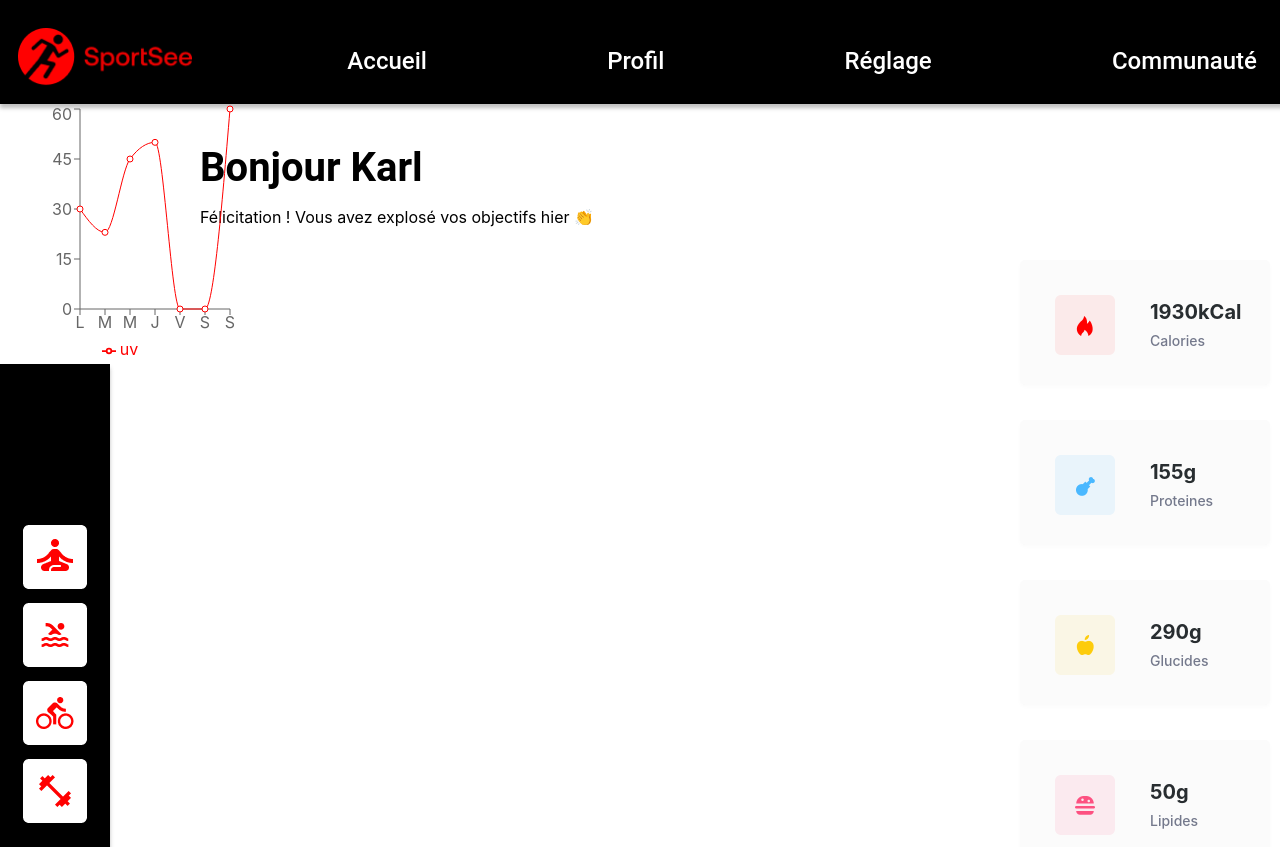
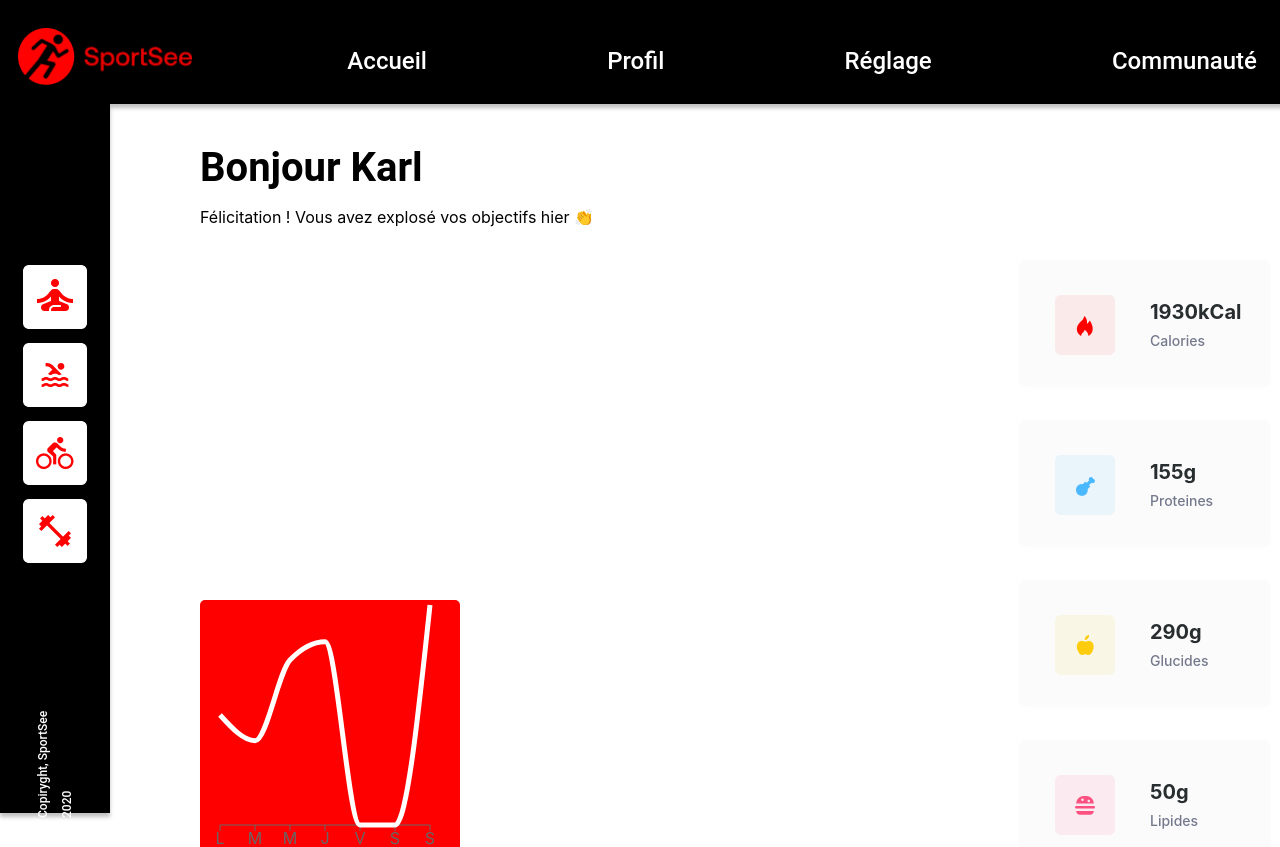
Before and after one commit to MaximilienProville75/MaximilienProville75-Proville_P12_22012022, a React (Create React App) app in the folder sportsee/: page / in a window 1280 px wide. Shown: the top 847 px of the page. Built offline with nearby package versions, Linux system fonts and the light colour scheme.

Commit message:
26-01 18:57 --> AvgGraph

```diff
--- a/sportsee/src/components/DashBoard/DashBoard.css
+++ b/sportsee/src/components/DashBoard/DashBoard.css
@@ -3,3 +3,9 @@
     right: 10px;
     top: 260px;
 }
+
+.AverageSession{
+    position:absolute;
+    left: 200px;
+    top: 600px;
+}
--- a/sportsee/src/components/DashBoard/DashBoard.js
+++ b/sportsee/src/components/DashBoard/DashBoard.js
@@ -14,7 +14,7 @@ function Dashboard() {
     <>
       <HeaderNav />
       <UserInfos />
-      <div>
+      <div className="AverageSession">
         <ObjectifGraph />
       </div>
       <div className="MacroList">
--- a/sportsee/src/components/DashBoard/ObjectifGraph/ObjectifGraph.css
+++ b/sportsee/src/components/DashBoard/ObjectifGraph/ObjectifGraph.css
@@ -0,0 +1,5 @@
+.LineChart1 {
+    background-color:  #FF0000;
+    box-shadow: 0px 2px 4px rgba(0, 0, 0, 0.0212249);
+    border-radius: 5px;
+}
--- a/sportsee/src/components/DashBoard/ObjectifGraph/ObjectifGraph.js
+++ b/sportsee/src/components/DashBoard/ObjectifGraph/ObjectifGraph.js
@@ -9,35 +9,36 @@ import {
   Legend,
   Label,
 } from "recharts";
+import "../ObjectifGraph/ObjectifGraph.css";
 
 const data = [
   {
     name: "L",
-    uv: 30,
+    min: 30,
   },
   {
     name: "M",
-    uv: 23,
+    min: 23,
   },
   {
     name: "M",
-    uv: 45,
+    min: 45,
   },
   {
     name: "J",
-    uv: 50,
+    min: 50,
   },
   {
     name: "V",
-    uv: 0,
+    min: 0,
   },
   {
     name: "S",
-    uv: 0,
+    min: 0,
   },
   {
     name: "S",
-    uv: 60,
+    min: 60,
   },
 ];
 
@@ -49,13 +50,26 @@ function ObjectifGraph() {
         height={260}
         data={data}
         margin={{ top: 5, right: 30, left: 20, bottom: 5 }}
-        backgroundColor="#FF0000"
+        background="#FF0000"
+        className="LineChart1"
       >
         <XAxis dataKey="name"></XAxis>
-        <YAxis />
+        {/* <YAxis /> */}
         <Tooltip />
-        <Legend />
-        <Line type="monotone" dataKey="uv" stroke="#FF0000" />
+        {/* <Legend /> */}
+        <Line
+          type="monotone"
+          dataKey="min"
+          stroke="#FFFFFF"
+          strokeWidth="5"
+          dot={{ r: 0 }}
+          activeDot={{
+            fill: "#FFFFFF",
+            stroke: " 5px solid rgba(255, 255, 255, 0.198345)",
+            strokeWidth: 5,
+            r: 5,
+          }}
+        />
       </LineChart>
     </div>
   );
```
